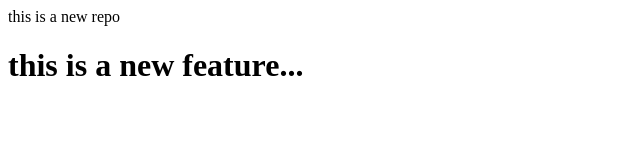
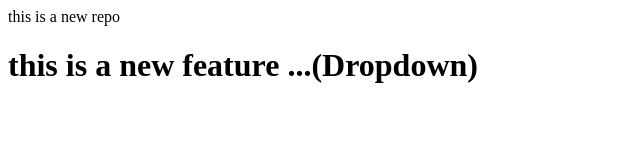
Before and after one commit to Aditya-coder478/localRepo, a plain HTML site: page index.html in a window 1280 px wide. Shown: the whole page, without its empty margins (0-640 px from the left). Drawn offline with Linux system fonts and the light colour scheme.

Commit message:
add dropdown

```diff
--- a/index.html
+++ b/index.html
@@ -1,3 +1,3 @@
 <p>this is a new repo</p>
 
-<h1>this is a new feature...</h1>
+<h1>this is a new feature ...(Dropdown)</h1>
```
